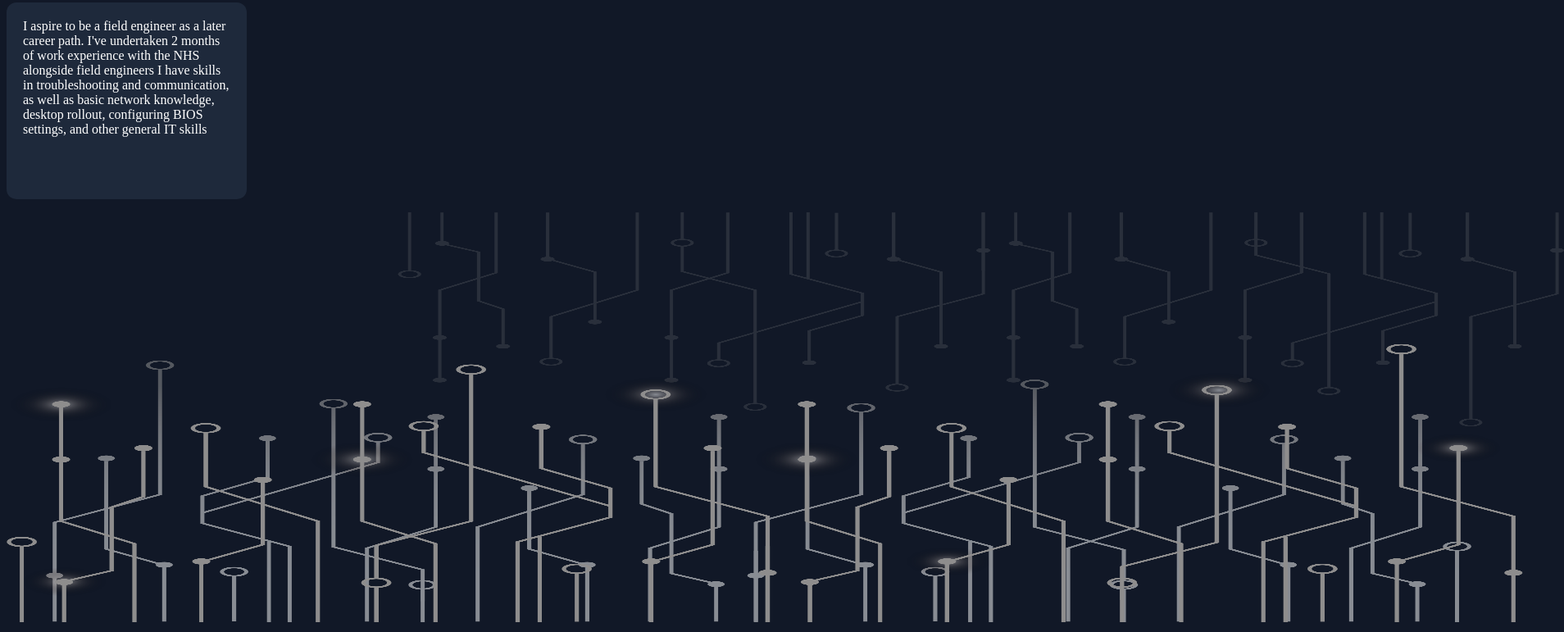
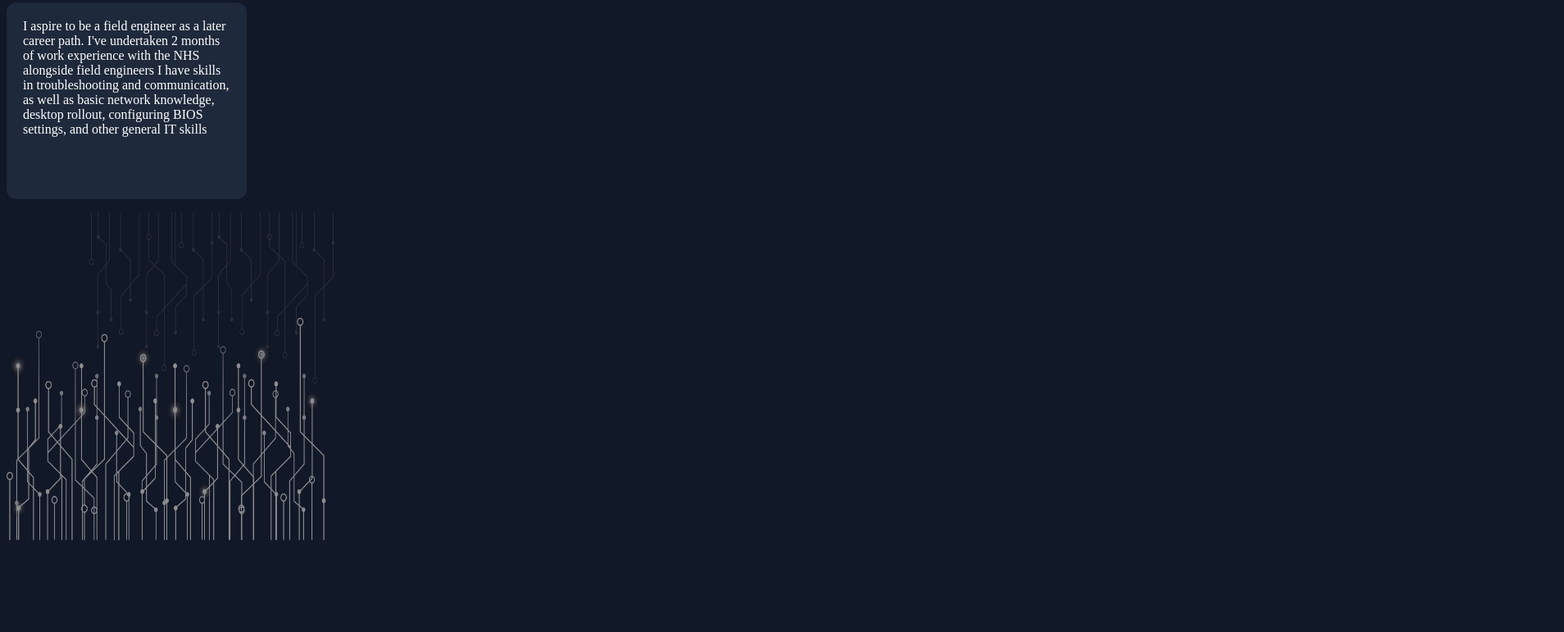
Before and after one commit to ikrama719/ikrama719.github.io, a plain HTML site: page portfolio02.html in a window 1280 px wide. Shown: the part 268-1039 px from the top of the page at 82% size, 1908 px wide, since content can reach past the window. After the commit the page ends 939 px from the top, so only its background shows below. Drawn offline with Linux system fonts and the light colour scheme.

Commit message:
Add files via upload

```diff
--- a/portfolio02.html
+++ b/portfolio02.html
@@ -26,6 +26,6 @@ I have skills in troubleshooting and communication, as well as basic network kno
 </style>
 </p>
 
- <img src="TechImgPNG.png" height="500" width="1900">
+ <img src="TechImgPNG.png" height="400" width="400">
 
 </html>
```
